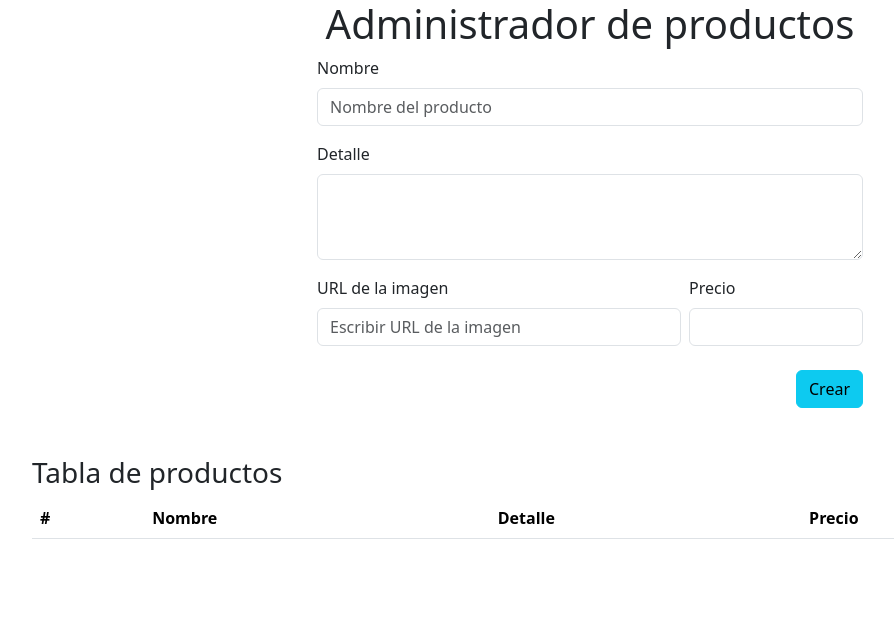
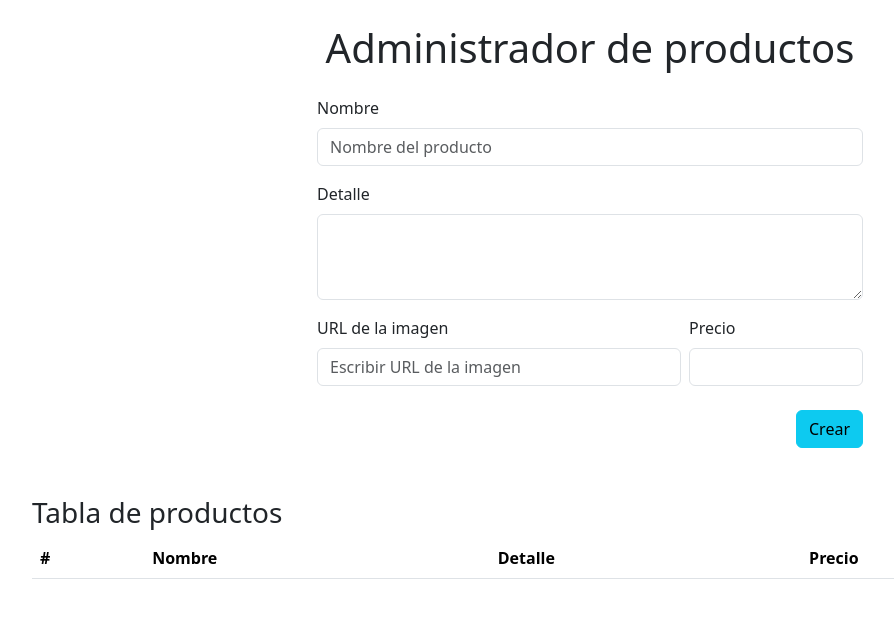
Before and after one commit to EmiTorres93/repo_CRUD, a plain HTML site: page index.html in a window 1280 px wide. Shown: the whole page, without its empty margins (50-944 px from the left). Drawn offline with nearby package versions, Linux system fonts and the light colour scheme.

Commit message:
agrego detalle espaciado

```diff
--- a/index.html
+++ b/index.html
@@ -15,7 +15,7 @@
     <div class="container">
       <div class="row">
         <div class="col">
-          <h1 class="text-center">Administrador de productos</h1>
+          <h1 class="text-center my-4">Administrador de productos</h1>
         </div>
       </div>
       <div class="row">
```
